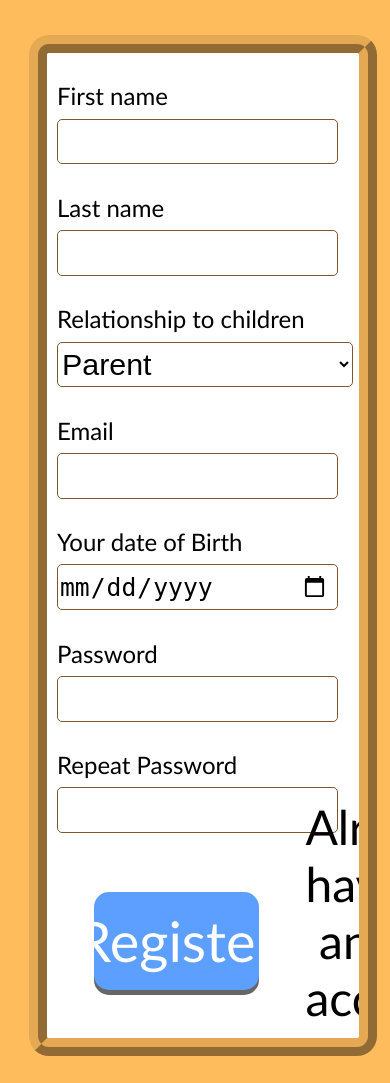
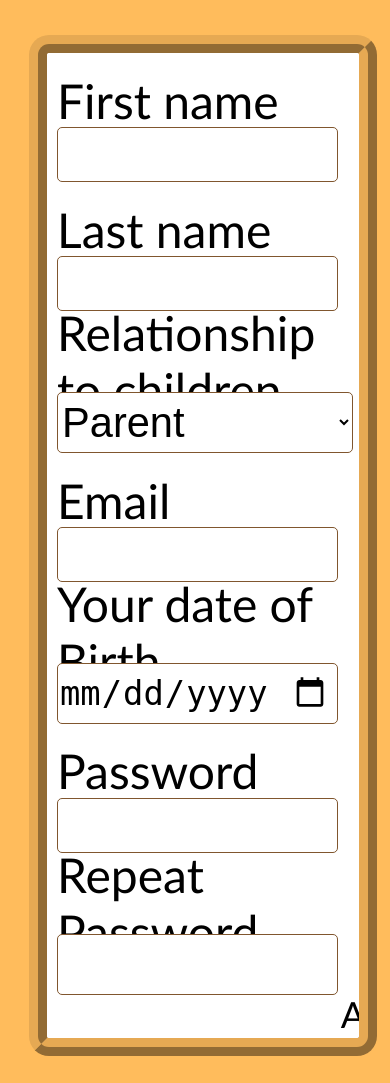
Before and after one commit to itsdianamxn/WEBTech, a PHP site: page /register.html in a window 390 px wide. Run offline with PHP 8.4, Linux system fonts and the light colour scheme.

Commit message:
Completed responsiveness for login/register

```diff
--- a/css/registerStyle.css
+++ b/css/registerStyle.css
@@ -207,10 +207,15 @@ input[type="date"]::-webkit-calendar-picker-indicator:hover {
     width: 80%;
   }
 
+  .inputField {
+    font-size: 200%;
+  }
+
+
   .inputField input,
   select {
     width: 90%;
-    font-size: 190%;
+    font-size: 130%;
   }
 
   .inputField label {
@@ -227,17 +232,21 @@ input[type="date"]::-webkit-calendar-picker-indicator:hover {
 
   .alreadyAcc {
     width: 50%;
-    font-size: 200%;
+    font-size: 150%;
     display: flex;
     flex-direction: column;
-    justify-content: space-evenly;
-    align-items: flex-start;
+    justify-content:  center;
+    align-items: center;
     margin: 0 auto;
   }
 
   .alreadyAcc p {
-    justify-self: flex-end;
+    margin: 0;
+    text-align: left;
+  }
 
+  .alreadyAcc a {
+    text-align: left;
     margin: 0;
   }
 
```
Also changed, not shown: css/loginStyle.css (+8 -5 lines).
